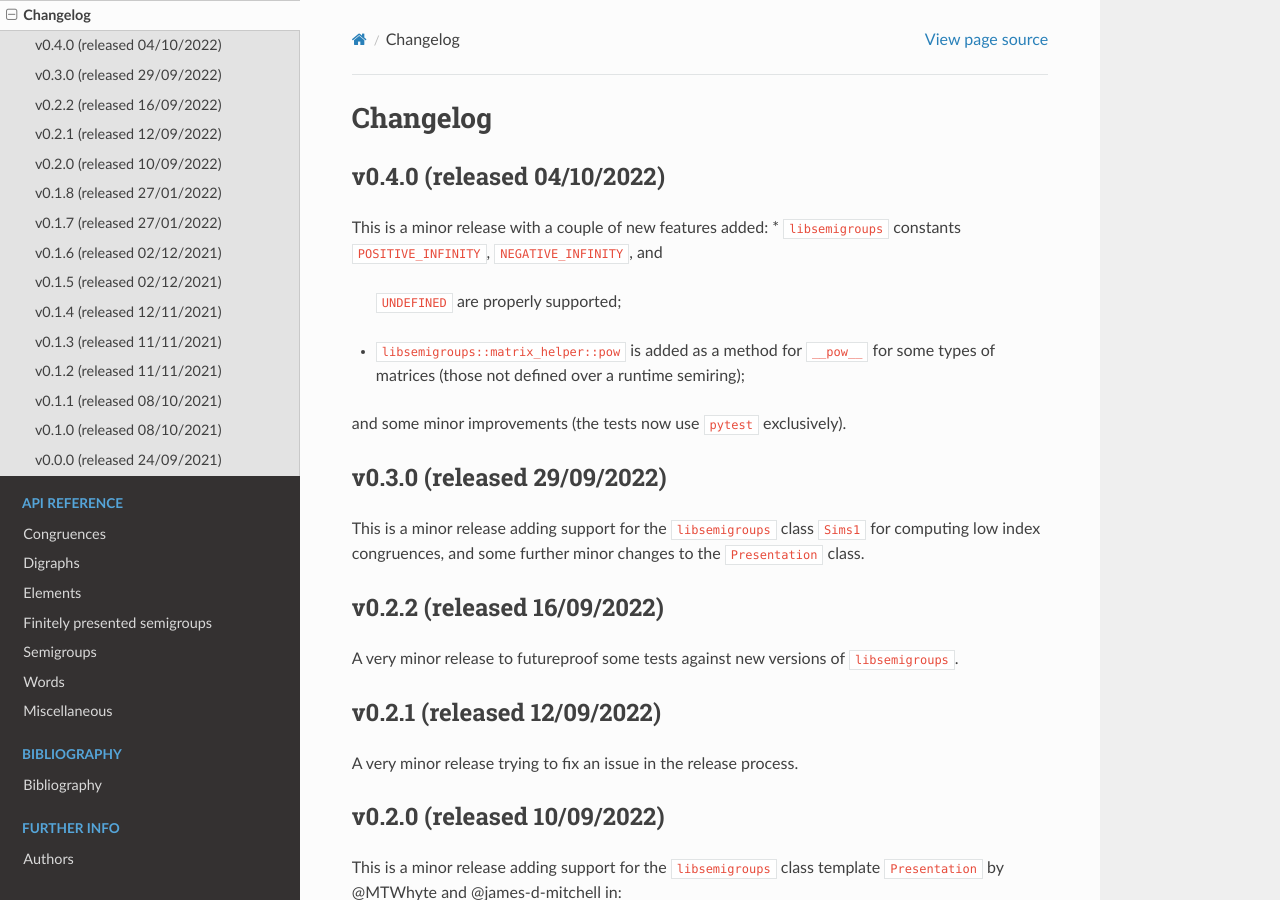
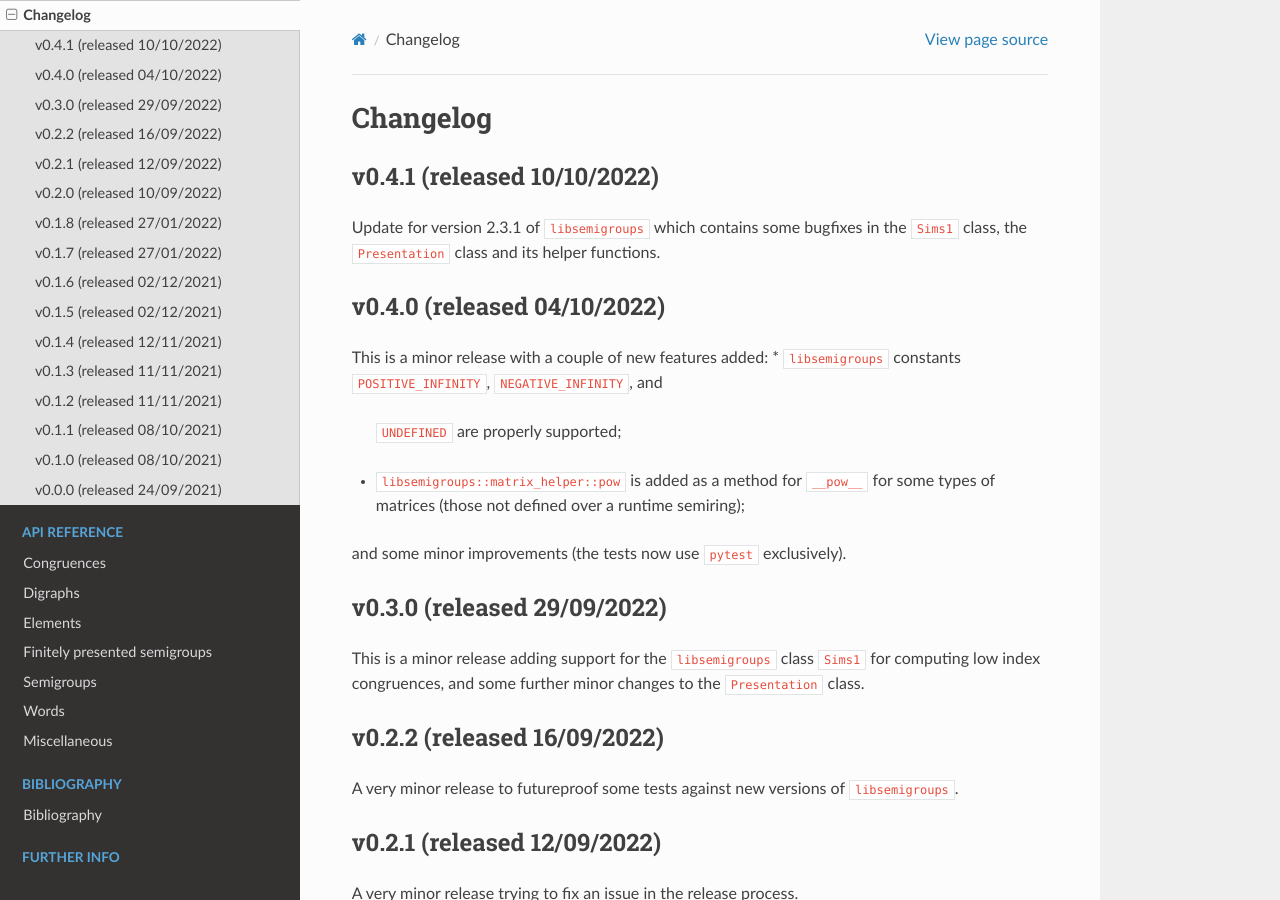
Before and after one commit to libsemigroups/libsemigroups_pybind11, a Sphinx documentation site: the page built from docs/source/changelog.rst, in a window 1280 px wide and 900 px high. Built offline with Sphinx 7.4.7 and the Read the Docs theme 2.0.0, drawn with Linux system fonts in a browser that asks for light colours; pages that are not in the unit, such as notebooks, are missing from menus.

Commit message:
Update version numbers etc for 0.4.1

```diff
--- a/docs/source/changelog.rst
+++ b/docs/source/changelog.rst
@@ -6,6 +6,13 @@
 
 Changelog
 =========
+
+v0.4.1 (released 10/10/2022)
+----------------------------
+
+Update for version 2.3.1 of ``libsemigroups`` which contains some bugfixes in
+the ``Sims1`` class, the ``Presentation`` class and its helper functions.
+
 
 v0.4.0 (released 04/10/2022)
 ----------------------------
--- a/docs/source/conf.py
+++ b/docs/source/conf.py
@@ -25,9 +25,9 @@ source_suffix = ".rst"
 master_doc = "index"
 project = u"libsemigroups_pybind11"
 copyright = u"2021-2022, J. D. Mitchell + Maria Tsalakou"
-author = u"J. D. Mitchell"
-version = u"0.4.0"
-release = u"0.4.0"
+author = u"J. D. Mitchell + Maria Tsalakou"
+version = u"0.4.1"
+release = u"0.4.1"
 language = "python"
 exclude_patterns = ["_build"]
 pygments_style = "sphinx"
--- a/docs/source/index.rst
+++ b/docs/source/index.rst
@@ -1,4 +1,4 @@
-libsemigroups_pybind11 - Version 0.4.0
+libsemigroups_pybind11 - Version 0.4.1
 ======================================
 
 python bindings for the C++ library libsemigroups
--- a/docs/source/install.rst
+++ b/docs/source/install.rst
@@ -4,7 +4,7 @@
 
    The full license is in the file LICENSE, distributed with this software.
 
-.. |libsemigroups-pybind11-version| replace:: 0.4.0
+.. |libsemigroups-pybind11-version| replace:: 0.4.1
 
 Installation
 ============
--- a/setup.py
+++ b/setup.py
@@ -29,7 +29,7 @@ from tools import (  # pylint: disable=import-error, wrong-import-position
     minimum_libsemigroups_version,
 )
 
-__version__ = "0.4.0"
+__version__ = "0.4.1"
 
 
 def compare_version_numbers(supplied, required):
```
Also changed, not shown: README.md (+5 -5 lines).
